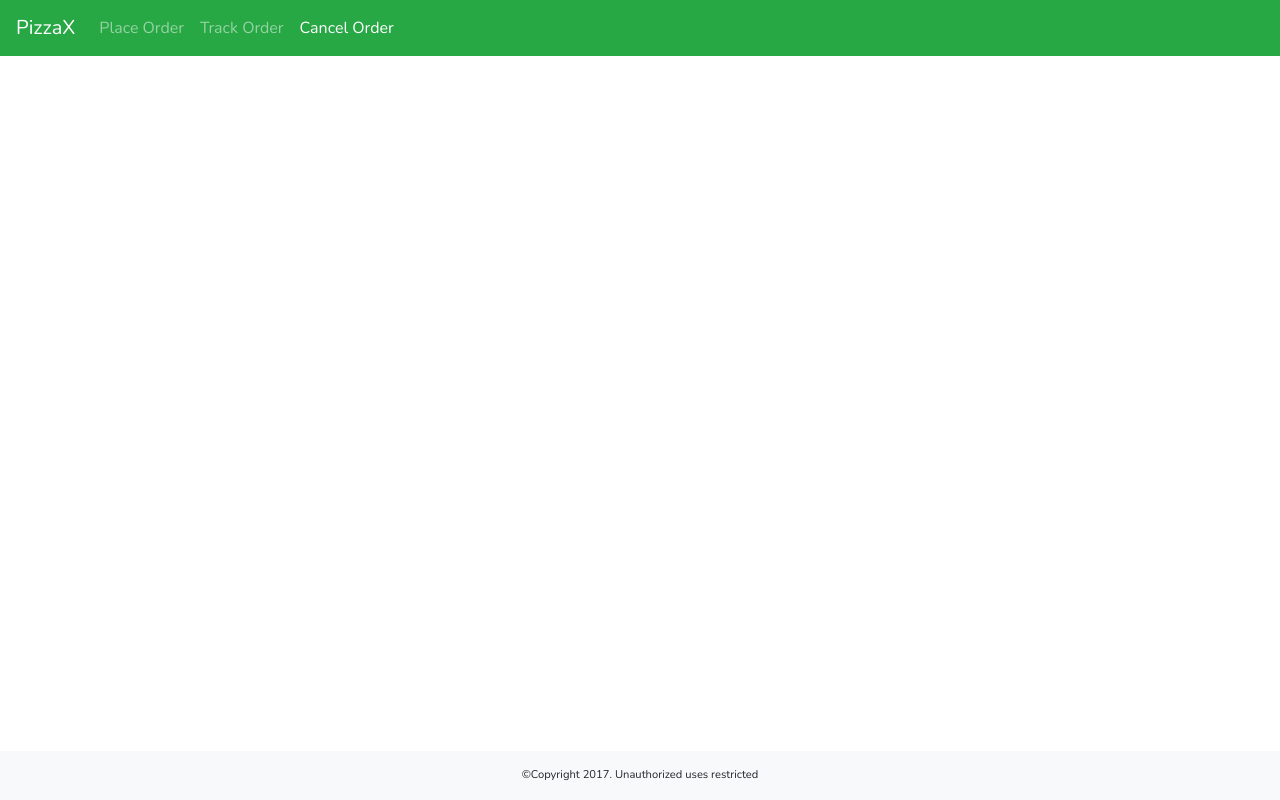
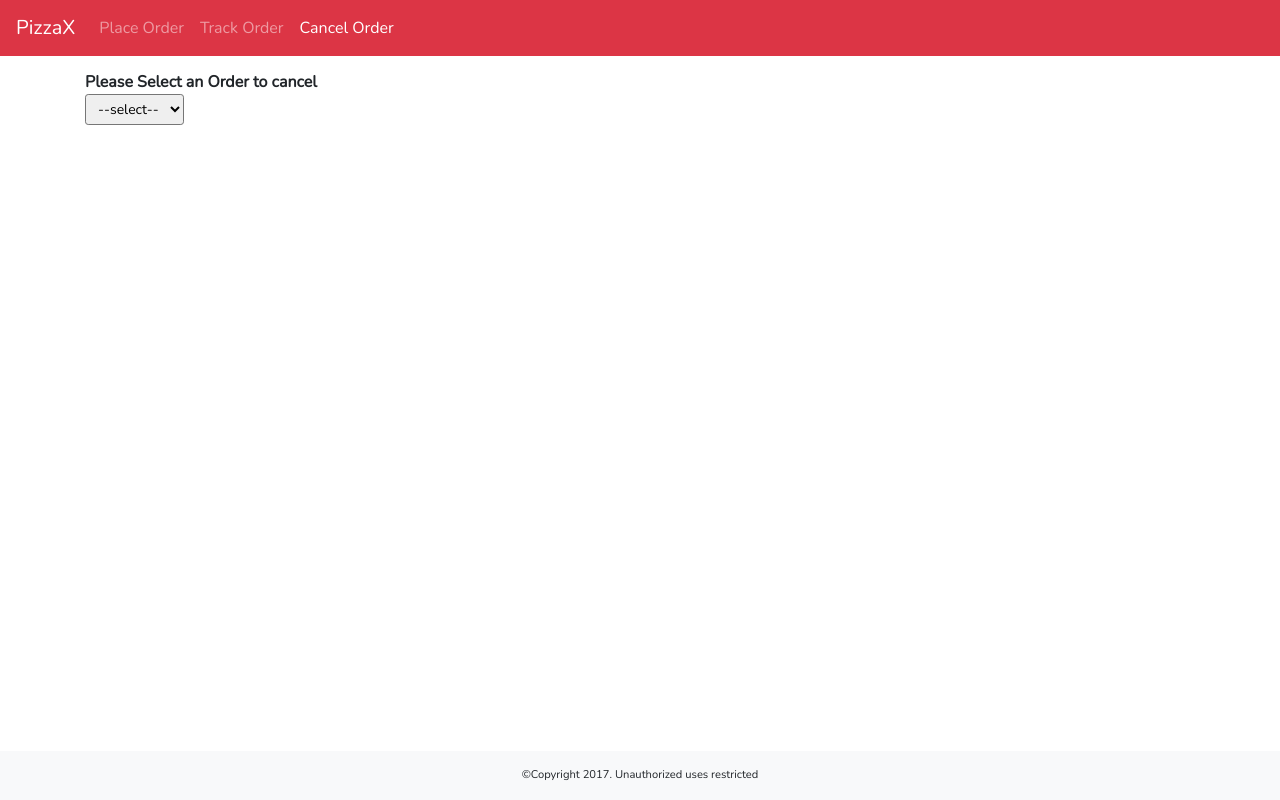
Before and after one commit to anubhab07/Hackathon-IDL, an Angular app: page /cancel-order in a window 1280 px wide. Built offline with nearby package versions, Linux system fonts and the light colour scheme; what @agm/core would draw is missing.

Commit message:
style changes

```diff
--- a/src/app/app.component.html
+++ b/src/app/app.component.html
@@ -1,4 +1,4 @@
-<nav class="navbar navbar-expand-lg navbar-dark bg-success fixed-top">
+<nav class="navbar navbar-expand-lg navbar-dark bg-danger fixed-top">
     <a class="navbar-brand" routerLink="/">PizzaX</a>
     <button class="navbar-toggler" type="button" data-toggle="collapse" data-target="#navbarSupportedContent" aria-controls="navbarSupportedContent" aria-expanded="false" aria-label="Toggle navigation">
       <span class="navbar-toggler-icon"></span>
--- a/src/app/cancel-order/cancel-order.component.css
+++ b/src/app/cancel-order/cancel-order.component.css
@@ -11,3 +11,7 @@
 .cancel-order-button {
     cursor: pointer
 }
+
+.cancel-container {
+    margin-top: 70px;
+}
--- a/src/app/cancel-order/cancel-order.component.html
+++ b/src/app/cancel-order/cancel-order.component.html
@@ -1,4 +1,4 @@
-<div class="container" *ngIf="orderNumbers.length>0 && !isCancelled">
+<div class="container cancel-container" *ngIf="orderNumbers.length>0 && !isCancelled">
     <div>
         <b> Please Select an Order to cancel</b>
     </div>
--- a/src/app/login/login.component.css
+++ b/src/app/login/login.component.css
@@ -12,7 +12,7 @@
 .login-boundary {
     /* border: 1px solid black; */
     padding: 10px;
-    margin-top: 50px;
+    margin-top: 90px;
     /* position: relative; */
     -webkit-box-shadow: 0 0 10px rgba(0, 0, 0, 0.5);
     -moz-box-shadow: 0 0 10px rgba(0, 0, 0, 0.5);
--- a/src/app/map/map.component.html
+++ b/src/app/map/map.component.html
@@ -38,7 +38,7 @@
             <div class="container alert alert-warning mt-2">Your Order is under process</div>
         </ng-template>
     </div>
-    <div class="col-sm-12 col-md-12 text-success mt-2" *ngIf="false;else remTime">
+    <div class="col-sm-12 col-md-12 text-success mt-2" *ngIf="true;else remTime">
         <p>Estimated time: {{remainingTime}}</p>
         <p>Remaining time: {{remainingDistance}}</p>
     </div>
--- a/src/app/map/map.component.ts
+++ b/src/app/map/map.component.ts
@@ -68,10 +68,10 @@ export class MapComponent implements OnInit,DoCheck {
       }
       this.sourceImgUrl="../../assets/images/source.png";
 
-      if(this.location.deliveryMode=="bike"||this.location.deliveryMode=="mopet"){
+      if(this.location.deliveryMode.toLowerCase()=="bike"||this.location.deliveryMode.toLowerCase()=="mopet"){
         this.intermediateLocationImgUrl='../../assets/images/deliveryTruck.png';
       }
-      else if(this.location.deliveryMode=="drone"){
+      else if(this.location.deliveryMode.toLowerCase()=="drone"){
         this.destImgUrl="../../assets/images/drone.png";
       }
       this.mapLoaded=true
--- a/src/app/place-order/place-order.component.css
+++ b/src/app/place-order/place-order.component.css
@@ -14,13 +14,15 @@
 
 .place-order-button {
     cursor: pointer;
-    margin-top: 3vh;
+    /* margin-top: 3vh; */
 }
 
+
+/*
 .button-row {
     padding-top: 5vh;
     position: relative;
-}
+} */
 
 .order-container {
     padding-top: 30vh;
@@ -47,7 +49,7 @@
 }
 
 .form-inputs {
-    /*height:5vh!important;*/
+    height: 5vh!important;
     width: 10vw;
     display: inline-block!important;
 }
--- a/src/app/place-order/place-order.component.html
+++ b/src/app/place-order/place-order.component.html
@@ -29,7 +29,7 @@
             <label><b>Mobile Number:</b></label>
         </div>
         <div class="col-sm-2 text-center submit-button">
-            <button class="btn btn-outline-success place-order-button" (click)="submitOrder()">Place Order
+            <button class="btn btn-outline-danger place-order-button" (click)="submitOrder()">Place Order
             </button>
         </div>
     </div>
```
